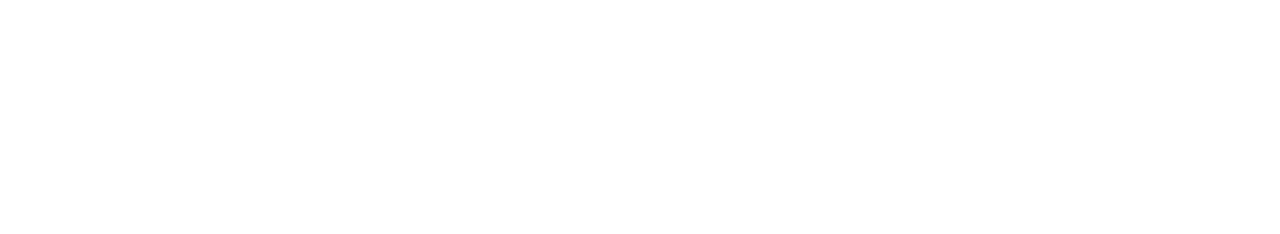
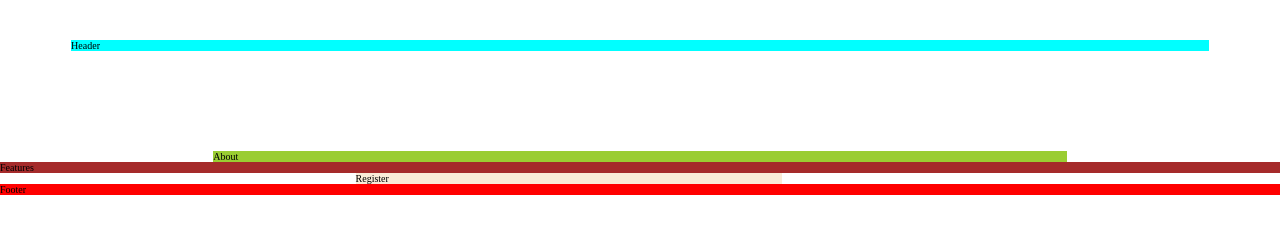
Before and after one commit to MariaVanzariuc/Huddle-Grid, a website: page index.html in a window 1280 px wide. Drawn offline with nearby package versions, Linux system fonts and the light colour scheme; files that its build step writes are made by us from their sources.

Commit message:
Implemented grid layout + added base SCSS settings

```diff
--- a/index.html
+++ b/index.html
@@ -19,6 +19,11 @@
     ></script>
     <title>Huddle</title>
   </head>
-  <body></body>
-  <footer></footer>
+  <body class="container">
+    <header class="header">Header</header>
+    <section class="about">About</section>
+    <section class="features">Features</section>
+    <section class="register">Register</section>
+  </body>
+  <footer class="footer">Footer</footer>
 </html>
--- /dev/null
+++ b/sass/abstracts/_variables.scss
@@ -0,0 +1,11 @@
+:root {
+  --color-primary: hsl(322, 100%, 66%);
+  --color-primary-light: hsl(321, 100%, 78%);
+
+  --color-secondary: hsl(0, 100%, 63%);
+
+  --color-neutral-dark: hsl(192, 100%, 9%);
+  --color-neutral-pale: hsl(207, 100%, 98%);
+
+  --color-grey: rgb(156, 163, 175);
+}
--- /dev/null
+++ b/sass/base/_base.scss
@@ -0,0 +1,23 @@
+*,
+*::before,
+*::after {
+  margin: 0;
+  padding: 0;
+  box-sizing: inherit;
+}
+
+html {
+  font-size: 62.5%;
+}
+
+body {
+  box-sizing: border-box;
+}
+
+.container {
+  display: grid;
+  grid-template-rows: 4rem min-content 10rem repeat(3, min-content);
+  grid-template-columns:
+    minmax(min-content, 0.5fr) repeat(8, minmax(min-content, 1fr))
+    minmax(min-content, 0.5fr);
+}
--- /dev/null
+++ b/sass/base/_typography.scss
@@ -0,0 +1,4 @@
+body {
+  font-family: "Open-Sans";
+  font-weight: 400;
+}
--- /dev/null
+++ b/sass/layout/_footer.scss
@@ -0,0 +1,5 @@
+.footer {
+  background-color: red;
+  grid-column: 1 / -1;
+  grid-row: 7/8;
+}
--- /dev/null
+++ b/sass/layout/_header.scss
@@ -0,0 +1,5 @@
+.header {
+  background-color: aqua;
+  grid-column: 2 / 10;
+  grid-row: 2/3;
+}
--- a/sass/main.scss
+++ b/sass/main.scss
@@ -0,0 +1,12 @@
+@import "abstracts/mixins";
+@import "abstracts/variables";
+
+@import "base/base";
+@import "base/typography";
+
+@import "components/button";
+
+@import "layout/footer";
+@import "layout/header";
+
+@import "pages/home";
--- /dev/null
+++ b/sass/pages/_home.scss
@@ -0,0 +1,17 @@
+.about {
+  background-color: yellowgreen;
+  grid-column: 3 / 9;
+  grid-row: 4/5;
+}
+
+.features {
+  background-color: brown;
+  grid-column: 1 / -1;
+  grid-row: 5/6;
+}
+
+.register {
+  background-color: antiquewhite;
+  grid-column: 4 / 7;
+  grid-row: 6/7;
+}
```
Also changed, not shown: README.md, css/style.css (added), sass/abstracts/_mixins.scss (added), sass/components/_button.scss (added).
